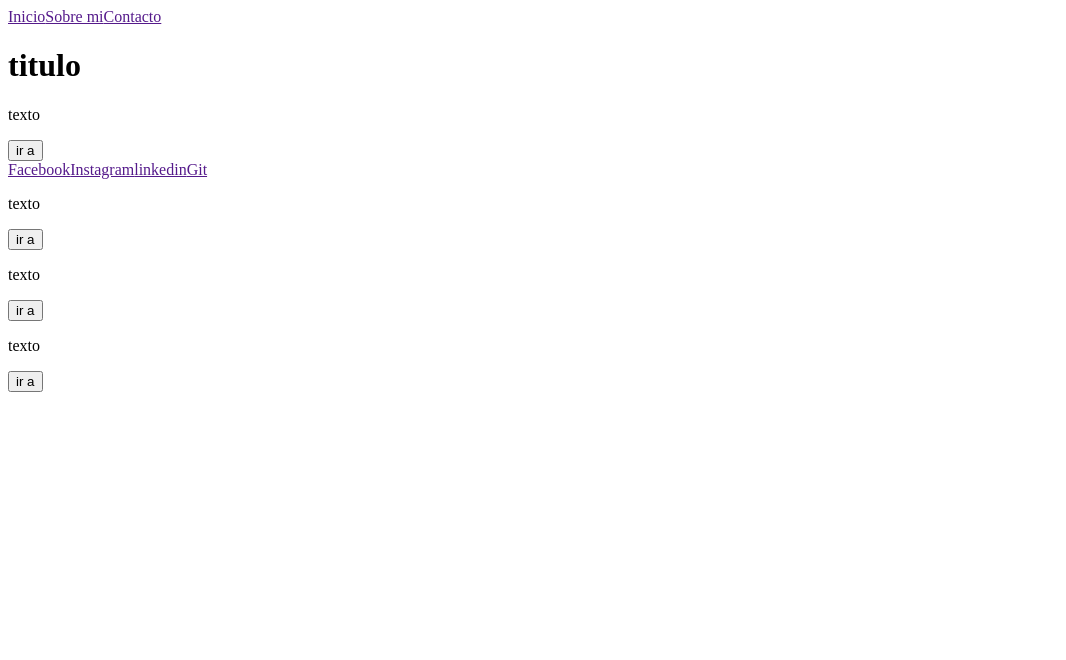
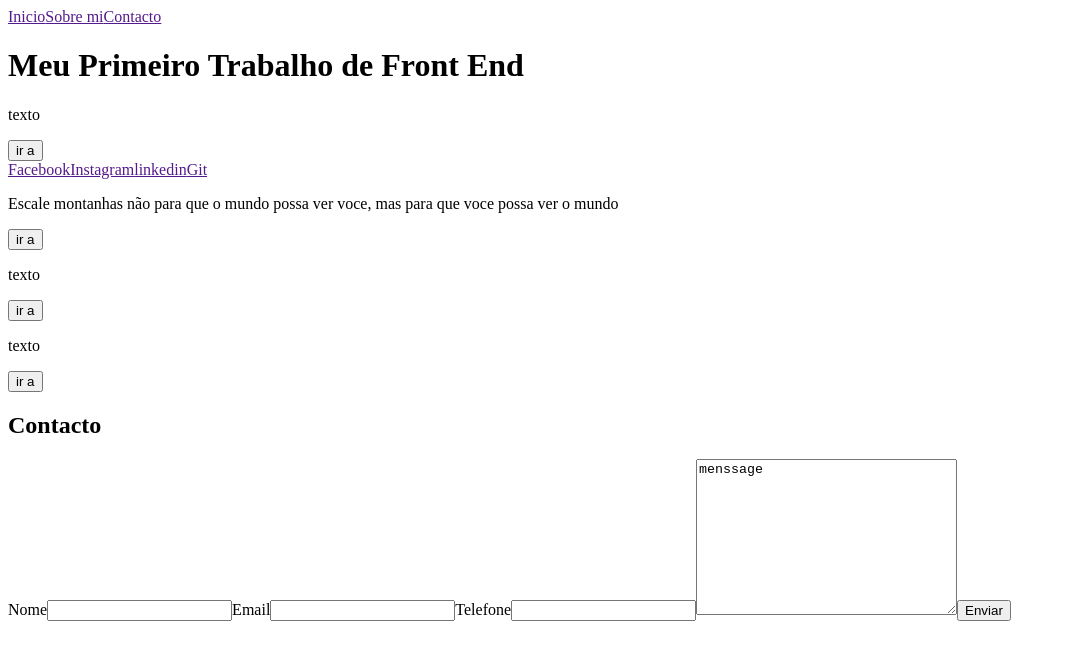
Before and after one commit to Larubia82/primer-projeto, a plain HTML site: page index.html in a window 1280 px wide. Shown: the whole page, without its empty margins (0-1066 px from the left). Drawn offline with Linux system fonts and the light colour scheme.

Commit message:
ya comcluido en html fomulario de conctactos

```diff
--- a/index.html
+++ b/index.html
@@ -9,13 +9,13 @@
 <body>
 <div>
     <a href="">Inicio</a><a href="">Sobre mi</a><a href="">Contacto</a>
-    <h1>titulo</h1>
+    <h1>Meu Primeiro Trabalho de Front End</h1>
     <p>texto</p>
     <img src="" alt=""><button>ir a</button></div>
 <section><a href="">Facebook</a><a href="">Instagram</a><a href="">linkedin</a><a href="">Git</a></section>
 <section>
     <div>
-        <p>texto</p>
+        <p>Escale montanhas não para que o mundo possa ver voce, mas para que voce possa ver o mundo</p>
         <img src="" alt=""><button>ir a</button></div>
         <div>
             <p>texto</p>
@@ -24,5 +24,10 @@
                 <p>texto</p>
                 <img src="" alt=""><button>ir a</button></div>
 </section>
+<section>
+    <div>
+        <h1>Contacto</h1>
+        <label for="">Nome</label><input type="text"><label for="">Email</label><input type="text"><label for="">Telefone</label><input type="text"><textarea name="" id="" cols="30" rows="10">menssage</textarea><button>Enviar</button></div>
+</section>
 </body>
 </html>
```
